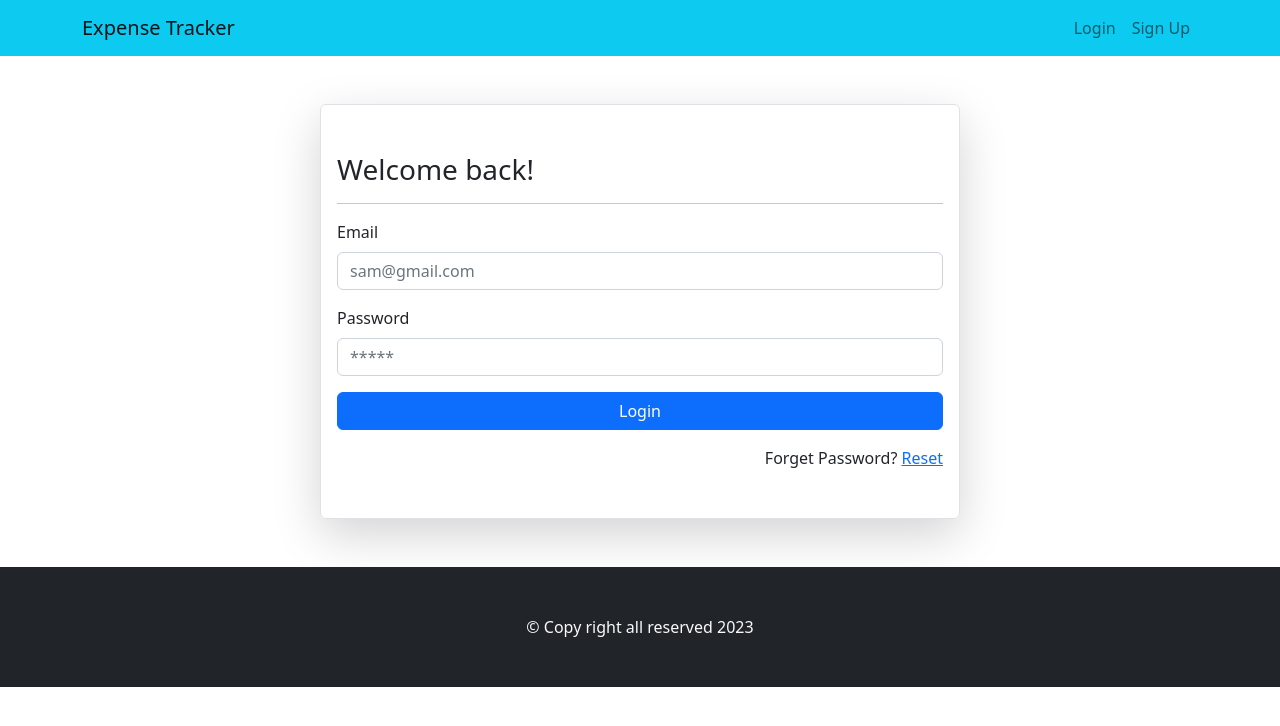
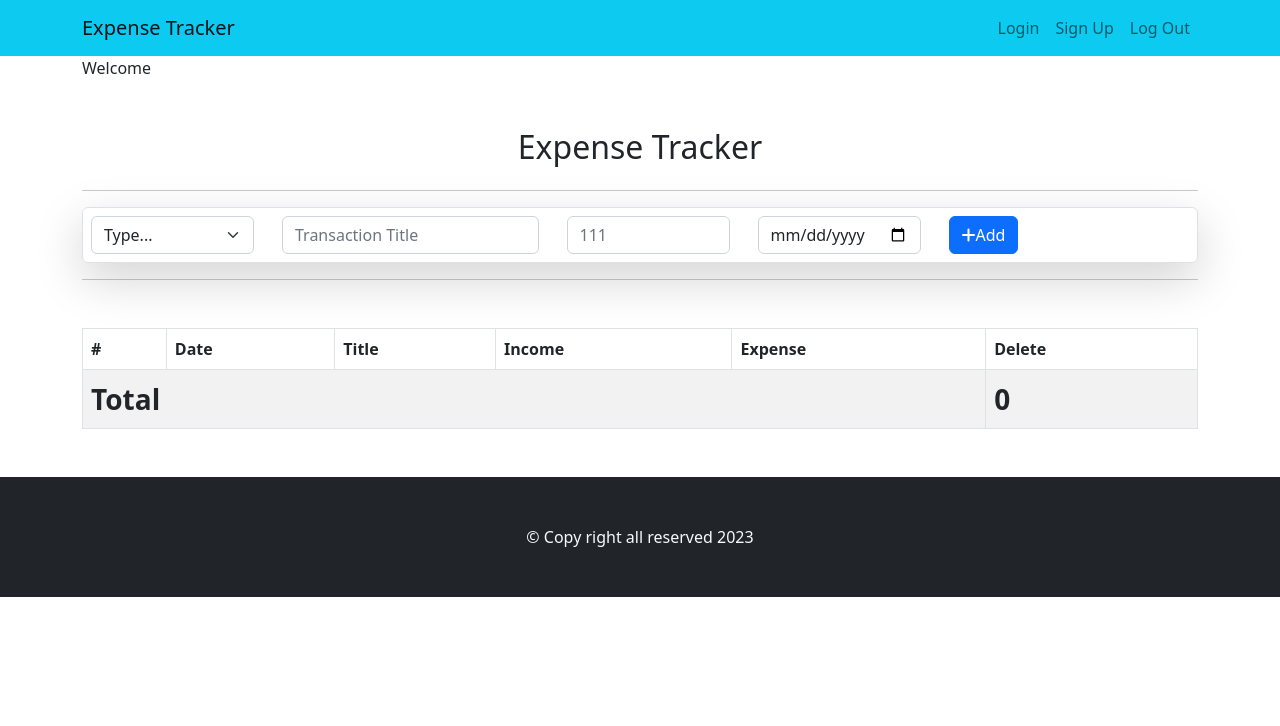
Before and after one commit to get-aakash/expense_tracker_v2, a React (Create React App) app: page /dashboard in a window 1280 px wide. Before the commit this address led to /. Shown: the top 726 px of the page. Built offline with nearby package versions, Linux system fonts and the light colour scheme; sample sign-in values are in the browser's storage.

Commit message:
session bsed app

```diff
--- a/package.json
+++ b/package.json
@@ -3,6 +3,7 @@
   "version": "0.1.0",
   "private": true,
   "dependencies": {
+    "@reduxjs/toolkit": "^1.9.3",
     "@testing-library/jest-dom": "^5.16.5",
     "@testing-library/react": "^13.4.0",
     "@testing-library/user-event": "^13.5.0",
@@ -10,6 +11,7 @@
     "react": "^18.2.0",
     "react-bootstrap": "^2.7.2",
     "react-dom": "^18.2.0",
+    "react-redux": "^8.0.5",
     "react-router-dom": "^6.8.2",
     "react-scripts": "5.0.1",
     "react-toastify": "^9.1.1",
--- a/src/components/Header.js
+++ b/src/components/Header.js
@@ -12,9 +12,20 @@ import { Link } from 'react-router-dom';
         <Navbar.Toggle aria-controls="basic-navbar-nav" />
         <Navbar.Collapse id="basic-navbar-nav">
           <Nav className="ms-auto">
-            <Link to="/" className="nav-link">Login</Link>
-            <Link to="/register" className="nav-link">Sign Up</Link>
-
+           {/* {!user?.fName ? ( */}
+           <>
+              <Link to="/" className="nav-link">
+                Login
+              </Link>
+              <Link to="/register" className="nav-link">
+                Sign Up
+              </Link>
+            </>
+            {/* ) : ( */}
+            <Link to="/" className="nav-link">
+              Log Out
+            </Link>
+            {/* )} */}
           </Nav>
         </Navbar.Collapse>
       </Container>
--- a/src/index.js
+++ b/src/index.js
@@ -9,7 +9,9 @@ import 'react-toastify/dist/ReactToastify.min.css';
 const root = ReactDOM.createRoot(document.getElementById('root'));
 root.render(
   <React.StrictMode>
+
     <App />
+
   </React.StrictMode>
 );
 
--- a/src/pages/Dashboard.js
+++ b/src/pages/Dashboard.js
@@ -1,10 +1,18 @@
-import React, { useState } from 'react'
+import React, { useState, useEffect } from 'react'
 import { Col, Container, Row } from 'react-bootstrap';
 import DisplayTable from '../components/DisplayTable';
+import Layout from '../components/Layout';
 import { MyForm } from '../components/MyForm';
 
 export default function Dashboard() {
     const [lists, setList] = useState([])
+    const [user, setUser] = useState({});
+    useEffect(() => {
+        const userStr = sessionStorage.getItem("logedInUser");
+        if (userStr) {
+          setUser(JSON.parse(userStr));
+        }
+      }, []);
     const addTransaction = (data) => {
         setList([...lists, data])
     }
@@ -16,10 +24,11 @@ export default function Dashboard() {
 
     }
     return (
-        <div>
+        <Layout>
             <Container>
                 <Row>
                     <Col>
+                    <div>Welcome {user.fname}</div>
                         <h2 className='text-center mt-5'>Expense Tracker</h2>
 
                     </Col>
@@ -29,6 +38,6 @@ export default function Dashboard() {
                 <hr />
                 <DisplayTable lists={lists} handleOnDelete={hadleOnDelete} />
             </Container>
-        </div>
+        </Layout>
     )
 }
--- a/src/pages/Login.js
+++ b/src/pages/Login.js
@@ -44,11 +44,17 @@ export default function Login() {
         const usersStr = localStorage.getItem("users");
         const userList = usersStr ? JSON.parse(usersStr) : [];
 
+
         const user = userList.find(({ email, password }) => {
             return email === formDt.email && password === formDt.password;
         });
-
-        user?.email ? navigate("/dashboard") : toast.error("Invalid login details");
+        console.log(user.email)
+        if (user?.email) {
+            navigate("/dashboard");
+            sessionStorage.setItem("logedInUser", JSON.stringify(user));
+          } else {
+            toast.error("Invalid login details");
+          }
     }
     return (
         <Layout>
--- a/src/pages/PrivateRouter.js
+++ b/src/pages/PrivateRouter.js
@@ -1,10 +1,15 @@
-import React from 'react'
-import { Navigate } from 'react-router-dom'
+import React from "react";
+import { Navigate } from "react-router-dom";
 
-export const PrivateRouter = ({children}) => {
-    const loggedIn = false
+export const PrivateRouter = ({ children }) => {
+  let logedIn = false;
 
-  return  loggedIn ? {children} : <Navigate to='/' />
+  const userStr = sessionStorage.getItem("logedInUser");
+  if (userStr) {
+    const user = JSON.parse(userStr);
+    console.log("user_id"+user.id)
+    logedIn = user.id ? true : false;
+  }
 
-
-}
+  return logedIn ? children : <Navigate to="/" />;
+};
--- a/src/utils.js
+++ b/src/utils.js
@@ -5,4 +5,5 @@ export const randomStrGenerator = length =>{
         const charPosition = Math.round(Math.random()*collectionStr.length)
         str += collectionStr[charPosition]
     }
+    return str;
 }
```
Also changed, not shown: src/App.js (+8 -1 lines), 1 other file (tests, documents, lock files or other folders).
